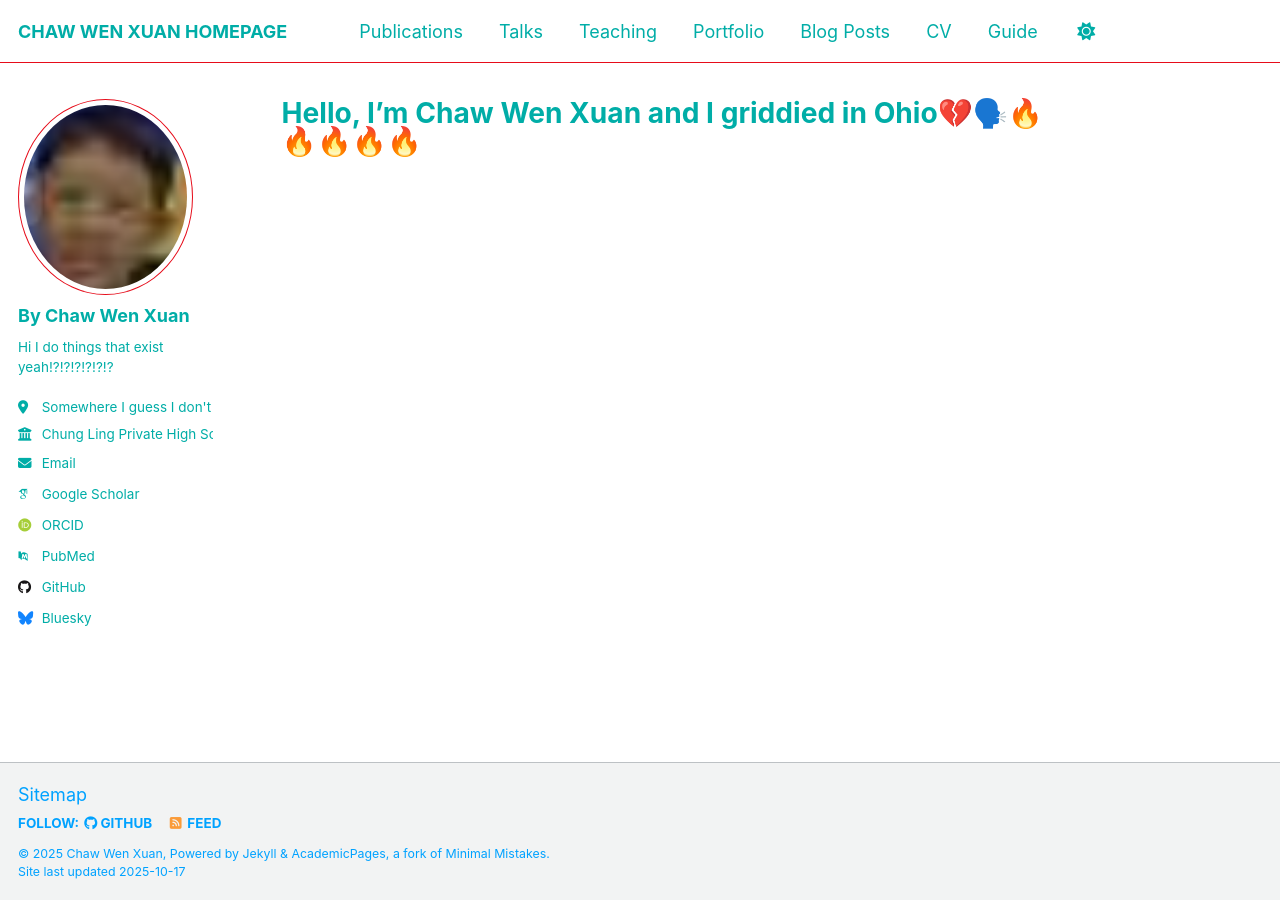
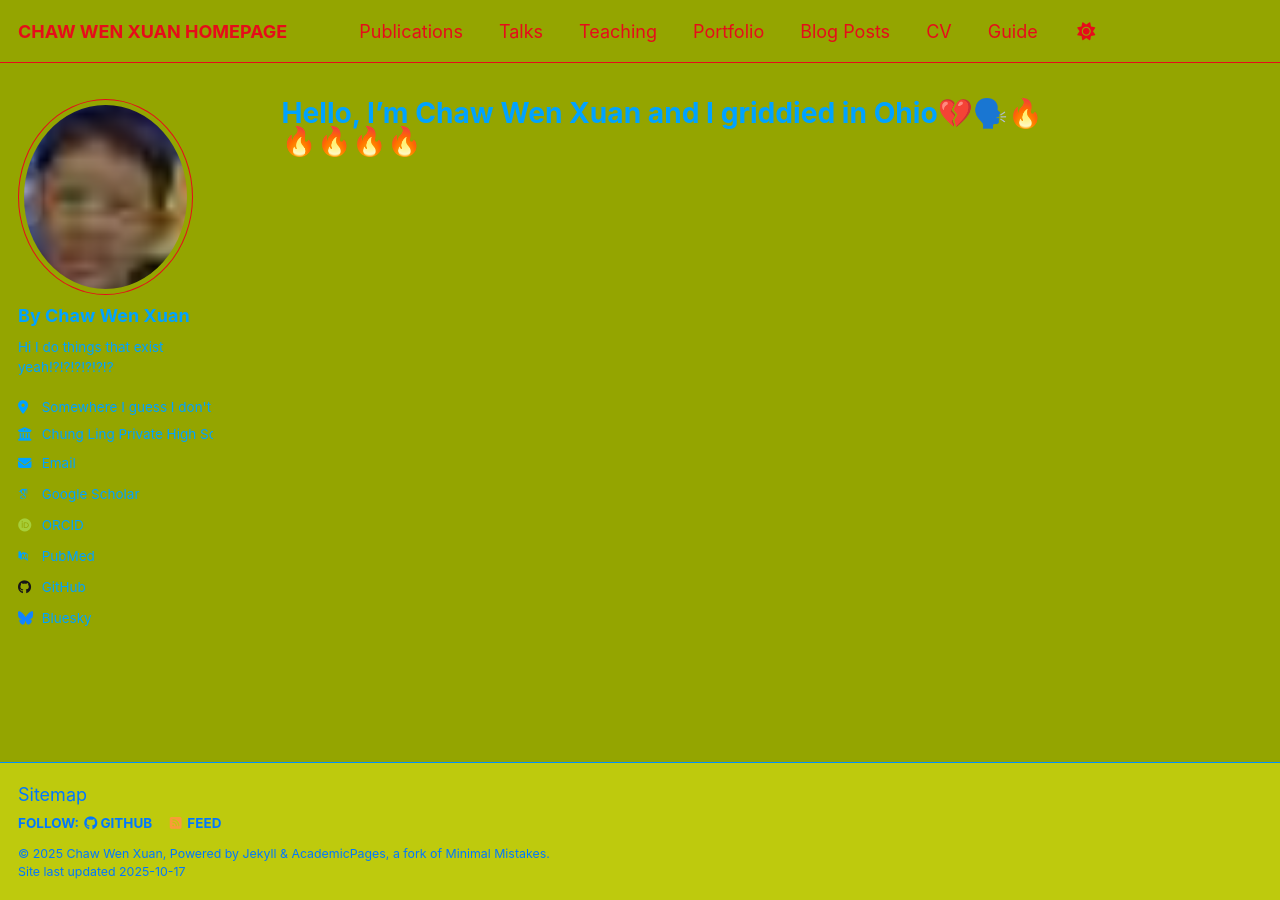
Before and after one commit to Vince4242/Vince4242.github.io, a Jekyll site: the page built from _pages/about.md, in a window 1280 px wide. Built offline with Jekyll 4.4.1, drawn with Linux system fonts in a browser that asks for light colours; some web fonts are replaced; a script that is not in the unit is left out.

Commit message:
update _default_light.scss

```diff
--- a/_sass/theme/_default_light.scss
+++ b/_sass/theme/_default_light.scss
@@ -29,19 +29,19 @@ $sidebar-screen-min-width   : 1024px;
 /* Default light theme for the site */
 :root {
     --global-base-color                 : #{$gray};
-    --global-bg-color                   : #fff;
-    --global-footer-bg-color            : #f2f3f3;
+    --global-bg-color                   : #94a500;
+    --global-footer-bg-color            : #beca0d;
     --global-border-color               : #{$lighter-gray};
-    --global-dark-border-color          : #bdc1c4;
-    --global-code-background-color      : #fafafa;
+    --global-dark-border-color          : #0091ff;
+    --global-code-background-color      : #ff00d4;
     --global-code-text-color            : #{$darker-gray};
     --global-fig-caption-color          : mix(#fff,  #{$dark-gray}, 25%);
     --global-link-color                 : #52adc8;
     --global-link-color-hover           : mix(#000, #2f7f93, 25%);
     --global-link-color-visited         : mix(#fff, #2f7f93, 25%);
-    --global-masthead-link-color        : #{$dark-gray};
+    --global-masthead-link-color        : #{$lighter-gray};
     --global-masthead-link-color-hover  : mix(#000, #{$gray}, 25%);
-    --global-text-color                 : #{$dark-gray};
-    --global-text-color-light           : #{$light-gray};
+    --global-text-color                 : #{$light-gray};
+    --global-text-color-light           : #{$gray};
     --global-thead-color                : #{$lighter-gray};
 }
```
